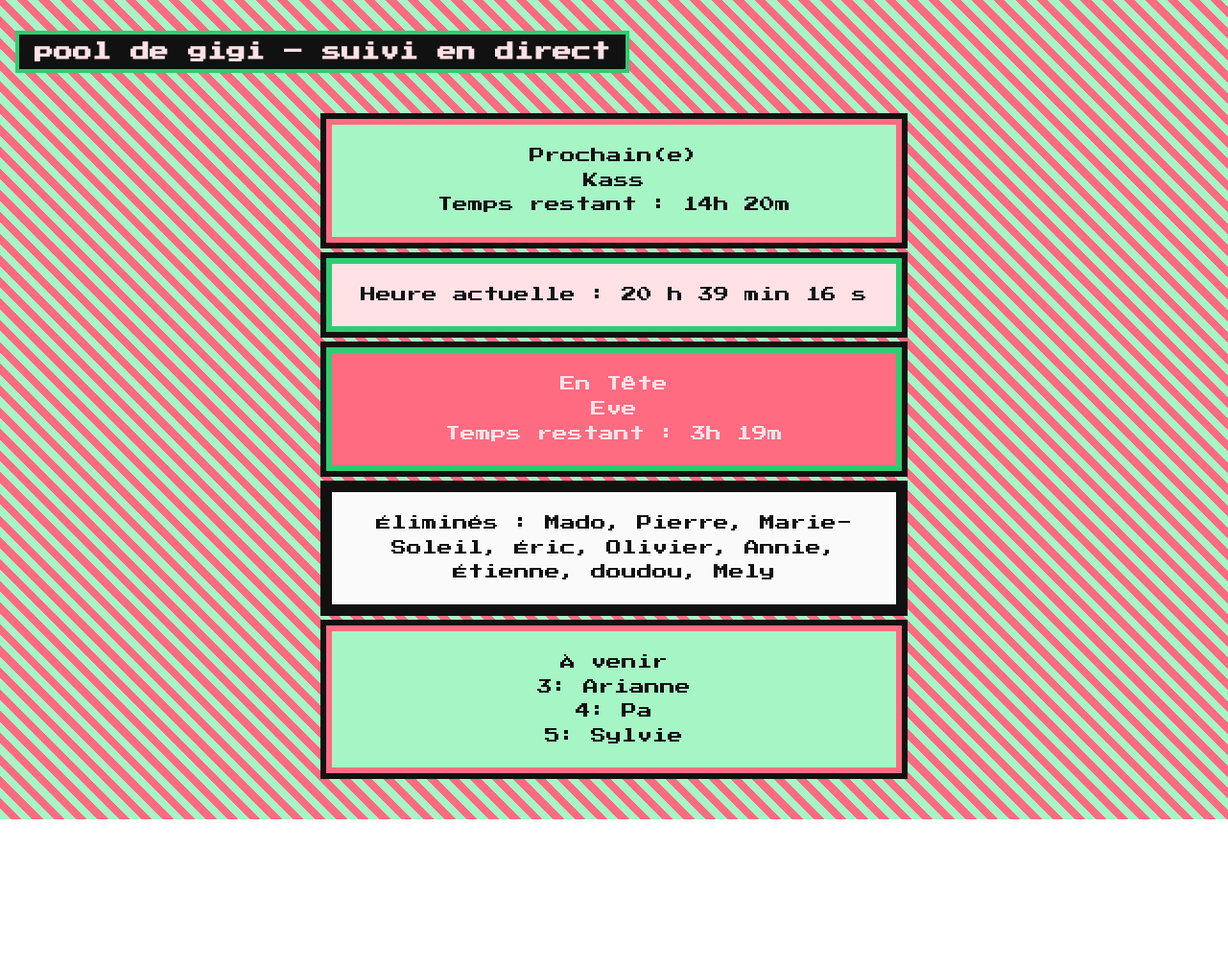
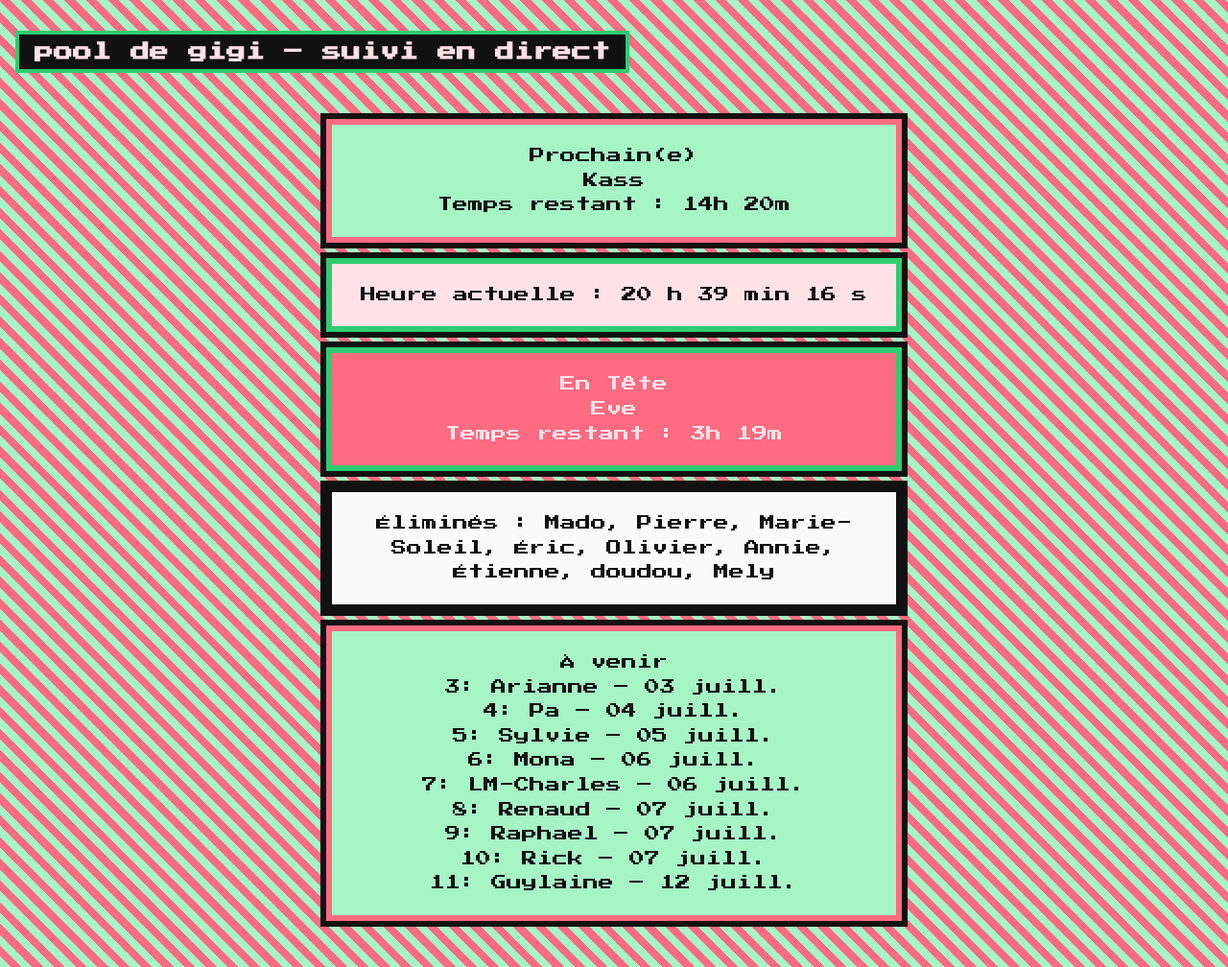
Before and after one commit to peate1515/gigi, a plain HTML site: page index.html in a window 1280 px wide. Shown: the whole page at 96% size. Before the commit the page ends 854 px from the top, so only its background shows below. Drawn offline with Linux system fonts and the light colour scheme.

Commit message:
Add files via upload

```diff
--- a/index.html
+++ b/index.html
@@ -4,7 +4,7 @@
     <meta charset="UTF-8" />
     <meta name="viewport" content="width=device-width, initial-scale=1.0" />
     <title>Pool de Gigi – Suivi en direct</title>
-    <!-- Pixel‑art Google Font -->
+    <!-- Pixel-art Google Font -->
     <link rel="preconnect" href="https://fonts.gstatic.com" />
     <link href="https://fonts.googleapis.com/css2?family=Press+Start+2P&display=swap" rel="stylesheet" />
     <style>
@@ -85,6 +85,8 @@
       ];
 
       const fmtClock=new Intl.DateTimeFormat("fr-CA",{hour:"2-digit",minute:"2-digit",second:"2-digit"});
+      const fmtShort=new Intl.DateTimeFormat("fr-CA",{month:"short",day:"2-digit"});
+
       const decorate=a=>a.map(e=>({...e,dateObj:new Date(e.datetime)}));
       const diffHuman=(t,b=new Date())=>{const ms=Math.abs(t-b);const m=Math.floor(ms/60000);const d=Math.floor(m/1440);const h=Math.floor((m%1440)/60);const min=m%60;return[d&&`${d}j`,h&&`${h}h`,min&&`${min}m`].filter(Boolean).join(" ");};
 
@@ -99,17 +101,17 @@
         const winner=upArr[0];
         const second=upArr[1];
 
-        document.getElementById("winner").innerHTML=winner?`<div>En Tête</div><div>${winner.name}</div><div>Temps restant : ${diffHuman(winner.dateObj)}</div>`:"Aucun gagnant (pas de date future).";
-        document.getElementById("secondPlace").innerHTML=second?`<div>Prochain(e)</div><div>${second.name}</div><div>Temps restant : ${diffHuman(second.dateObj)}</div>`:"Pas encore de 2e place.";
+        document.getElementById("winner").innerHTML=winner?`<div>En Tête</div><div>${winner.name}</div><div>Temps restant : ${diffHuman(winner.dateObj)}</div>`:"Aucun gagnant (pas de date future).";
+        document.getElementById("secondPlace").innerHTML=second?`<div>Prochain(e)</div><div>${second.name}</div><div>Temps restant : ${diffHuman(second.dateObj)}</div>`:"Pas encore de 2e place.";
 
         const eliminatedNames=past().map(e=>e.name);
         document.getElementById("eliminatedCard").textContent=eliminatedNames.length?`Éliminés : ${eliminatedNames.join(", ")}`:"Aucun éliminé pour l'instant.";
 
-        // Afficher positions 3 à 5
-        const queue=upArr.slice(2,5); // indices 2,3,4
+        // Afficher toutes les positions après la 2e (3+)
+        const queue=upArr.slice(2);
         if(queue.length){
-          const listHTML=queue.map((e,i)=>`${i+3}: ${e.name}`).join("<br>");
-          document.getElementById("queueCard").innerHTML=`<div>À venir</div>${listHTML}`;
+          const listHTML=queue.map((e,i)=>`${i+3}: ${e.name} – ${fmtShort.format(e.dateObj)}`).join("<br>");
+          document.getElementById("queueCard").innerHTML=`<div>À venir</div>${listHTML}`;
         }else{
           document.getElementById("queueCard").textContent="Pas d'autres prédictions.";
         }
```
